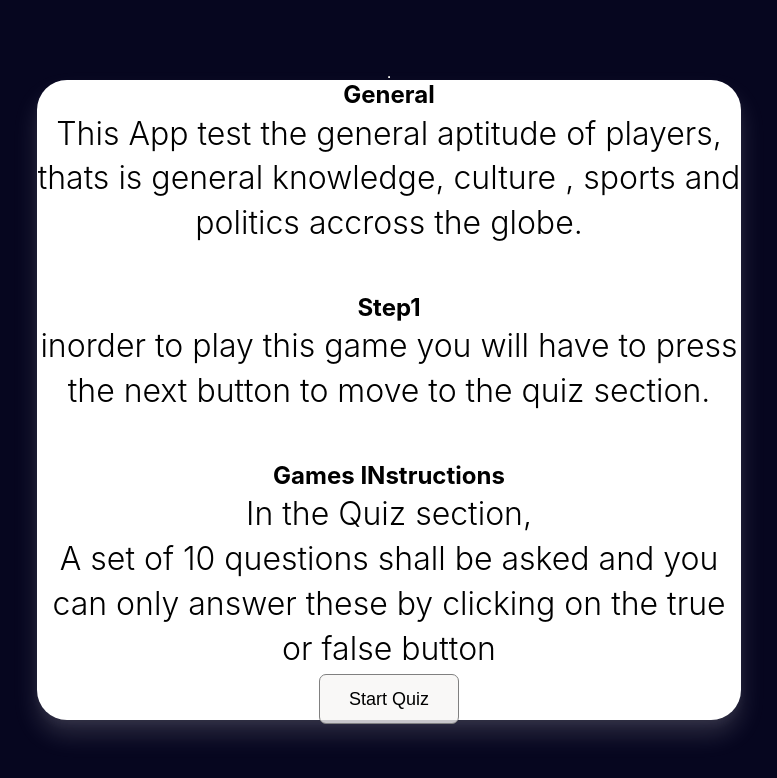
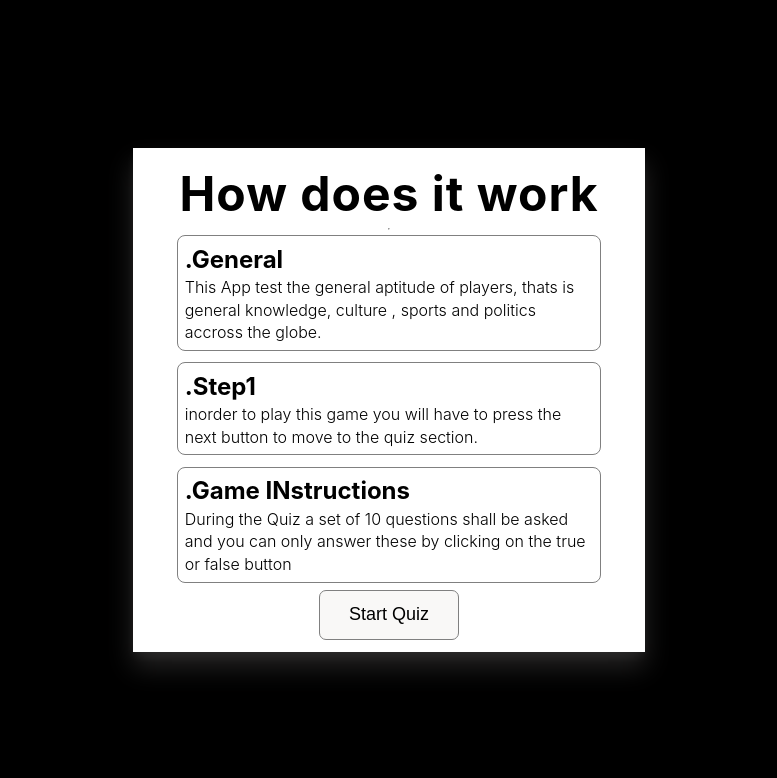
Before and after one commit to MALWICK/React-qui-app, a React (Create React App) app: page / in a window 1280 px wide. Shown: the top 778 px of the page, without its empty margins (251-1028 px from the left). Built offline with nearby package versions, Linux system fonts and the light colour scheme; no server answers.

Commit message:
solving linters and errors

```diff
--- a/src/pages/About/About.jsx
+++ b/src/pages/About/About.jsx
@@ -8,24 +8,27 @@ function About() {
       <div className={Styles.About__container}>
         <h1 className={Styles.About__title}>How does it work</h1>
         <hr />
-        <h4>General</h4>
+        <div className={Styles.gen}>
+          <h4>.General</h4>
           <p>
             This App test the general aptitude of players, thats is general
             knowledge, culture , sports and politics accross the globe.
           </p>
-        <br />
-        <h4 className={Styles.step1}>Step1</h4>
+        </div>
+        <div className={Styles.stpe}>
+          <h4 className={Styles.step1}>.Step1</h4>
           <p>
             inorder to play this game you will have to press the next button to
             move to the quiz section.
           </p>
-        <br />
-        <h4 className={Styles.g__instructions}>Games INstructions</h4>
-        <p>In the Quiz section,</p>
+        </div>
+        <div className={Styles.ins}>
+          <h4 className={Styles.g__instructions}>.Game INstructions</h4>
           <p>
-          A set of 10 questions shall be asked and you can only answer these by
-          clicking on the true or false button
+            During the Quiz a set of 10 questions shall be asked and you can
+            only answer these by clicking on the true or false button
           </p>
+        </div>
         <div className={Styles.questions__route_link}>
           <Link to="/questions/0">
             <button type="button" className={Styles.nxtbtn}>
--- a/src/pages/About/About.module.css
+++ b/src/pages/About/About.module.css
@@ -10,13 +10,12 @@
   display: flex;
   justify-content: center;
   align-items: center;
-  background-color: #00001af9;
+  background-color: black;
 }
 
 .About__container {
-  width: 55%;
+  width: 40%;
   min-width: 325px;
-  height: 80%;
   text-align: center;
   min-height: 450px;
   display: flex;
@@ -25,10 +24,9 @@
   flex-direction: column;
   background-color: white;
   line-height: 1.4;
-  font-size: 2rem;
   font-weight: 300;
-  border-radius: 30px;
   box-shadow: 0 15px 25px #f5f2f226, 0 5px 10px #fcfbfb0d;
+  padding: 1%;
 }
 
 h4 {
@@ -37,9 +35,8 @@ h4 {
 }
 
 .About__title {
-  font-size: 2.5rem;
+  font-size: 3rem;
   font-weight: bold;
-  color: #e2619f;
   letter-spacing: 1px;
   overflow: hidden;
   white-space: nowrap;
@@ -50,6 +47,35 @@ h4 {
   animation-fill-mode: forwards;
 }
 
+.gen {
+  width: 87%;
+  text-align: left;
+  margin-top: 1.2%;
+  margin-bottom: 1.2%;
+  border: 1px solid grey;
+  padding: 1.3%;
+  border-radius: 0.5rem;
+}
+
+.stpe {
+  width: 87%;
+  text-align: left;
+  margin-top: 1.2%;
+  margin-bottom: 1.2%;
+  border: 1px solid grey;
+  padding: 1.3%;
+  border-radius: 0.5rem;
+}
+
+.ins {
+  width: 87%;
+  text-align: left;
+  margin-top: 1.2%;
+  margin-bottom: 1.2%;
+  border-radius: 0.5rem;
+  border: 1px solid grey;
+  padding: 1.3%;
+}
 
 .nxtbtn {
   background-color: #f8f6f5c3;
@@ -58,10 +84,12 @@ h4 {
   font-size: large;
   border: 1px solid grey;
   border-radius: 7px;
+  cursor: pointer;
+  margin-top: 0.9%;
 }
 
 .nxtbtn:hover {
-  background-color: #000000c3;
+  background-color: black;
   color: white;
   transition: 2s;
 }
--- a/src/pages/QuestionsPage/Questions.jsx
+++ b/src/pages/QuestionsPage/Questions.jsx
@@ -15,11 +15,15 @@ function Questions() {
           <h1>Questions</h1>
           <div className={Styles.questions__content}>
             <div className={Styles.questions__numbers}>
-              <h4>Question number:{id}</h4>
+              <h4>
+                Question number:<span>{id} </span>
+              </h4>
             </div>
-            <p key={quiz.question}>
-              {quiz[changeId].question.replace(/[^a-zA-Z0-9 ]/g, '')}
-            </p>
+            <div className={Styles.ques}>
+              <p key={quiz.question}>
+                {quiz[changeId].question.replace(/[^a-zA-Z0-9 ]/g, '')}
+              </p>
+            </div>
             <section className={Styles.btnholder}>
               <div className={Styles.truebtn}>
                 <Link
--- a/src/pages/QuestionsPage/Questions.module.css
+++ b/src/pages/QuestionsPage/Questions.module.css
@@ -8,14 +8,14 @@
   font-family: 'Helvetica Neue', Helvetica, Arial, sans-serif;
   font-size: 16px;
   line-height: 1.5;
-  color: #333;
+  color: white;
   width: 100%;
   height: 100vh;
   display: flex;
   flex-direction: column;
   justify-content: center;
   align-items: center;
-  background-color: #efebeb;
+  background-color: black;
   -webkit-font-smoothing: antialiased;
   -moz-osx-font-smoothing: grayscale;
   -webkit-overflow-scrolling: touch;
@@ -29,19 +29,40 @@
   -webkit-font-smoothing: antialiased;
   -moz-osx-font-smoothing: grayscale;
 }
+.questions h1 {
+  margin-bottom: 2%;
+  font-size: 3rem;
+}
 
 .questions__content {
-  width: 50%;
-  height: 45vh;
+  width: 40%;
   display: flex;
   flex-direction: column;
   justify-content: center;
   align-items: center;
-  line-height: 2;
   font-size: 1.9rem;
   font-weight: 500;
-  color: #efebeb;
-  background-color: #042e39;
+  color: black;
+  background-color: white;
+  box-shadow: rgba(0, 0, 0, 0.35) 0px 5px 15px;
+  border-radius: 0.5rem;
+}
+
+.questions__numbers {
+  width: 80%;
+  margin-top: 1.4%;
+  margin-bottom: 1.2%;
+}
+
+.questions__numbers span {
+  padding-left: 8px;
+}
+
+.ques {
+  width: 85%;
+  background-color: #e0fafa;
+  text-align: left;
+  padding: 1.4%;
 }
 
 .btnholder {
@@ -55,18 +76,19 @@
 
 .truebtn button {
   width: 150px;
-  height: 50px;
   font-size: large;
   font-weight: 500;
-  border-radius: 18px;
+  border-radius: 0.8rem;
   border: 1px solid #c4bebe;
-  background-color: #1f232b85;
+  background-color: #2b70d8;
   color: #fff;
+  padding: 11%;
+  cursor: pointer;
 }
 
 .truebtn button:hover {
-  background-color: white;
-  color: black;
+  background-color: #0a377a;
+  color: white;
   transition: 2s;
 }
 
@@ -75,19 +97,21 @@
   height: 50px;
   font-size: large;
   font-weight: 500;
-  border-radius: 18px;
+  border-radius: 0.8rem;
   border: 1px solid #c4bebe;
-  background-color: #1f232b85;
+  background-color: #7c1010;
   color: #fff;
+  padding: 11%;
+  cursor: pointer;
 }
 
 .falsebtn button:hover {
-  background-color: white;
-  color: black;
+  background-color: #4b0b0b;
+  color: #fff;
   transition: 2s;
 }
 
-.see__results button{
+.see__results button {
   width: 150px;
   height: 55px;
   font-size: large;
@@ -99,8 +123,7 @@
   color: #fff;
 }
 
-@media (max-width: 768px){
-
+@media (max-width: 768px) {
   .questions__content {
     width: 80%;
     height: fit-content;
@@ -108,14 +131,12 @@
   }
 }
 
-@media (max-width: 768px){
-
+@media (max-width: 768px) {
   .questions__content {
     width: 90%;
     height: fit-content;
     padding: 2%;
   }
-
 
   .truebtn button {
     width: 120px;
```
Lines whose indentation alone changed are shown as unchanged.
